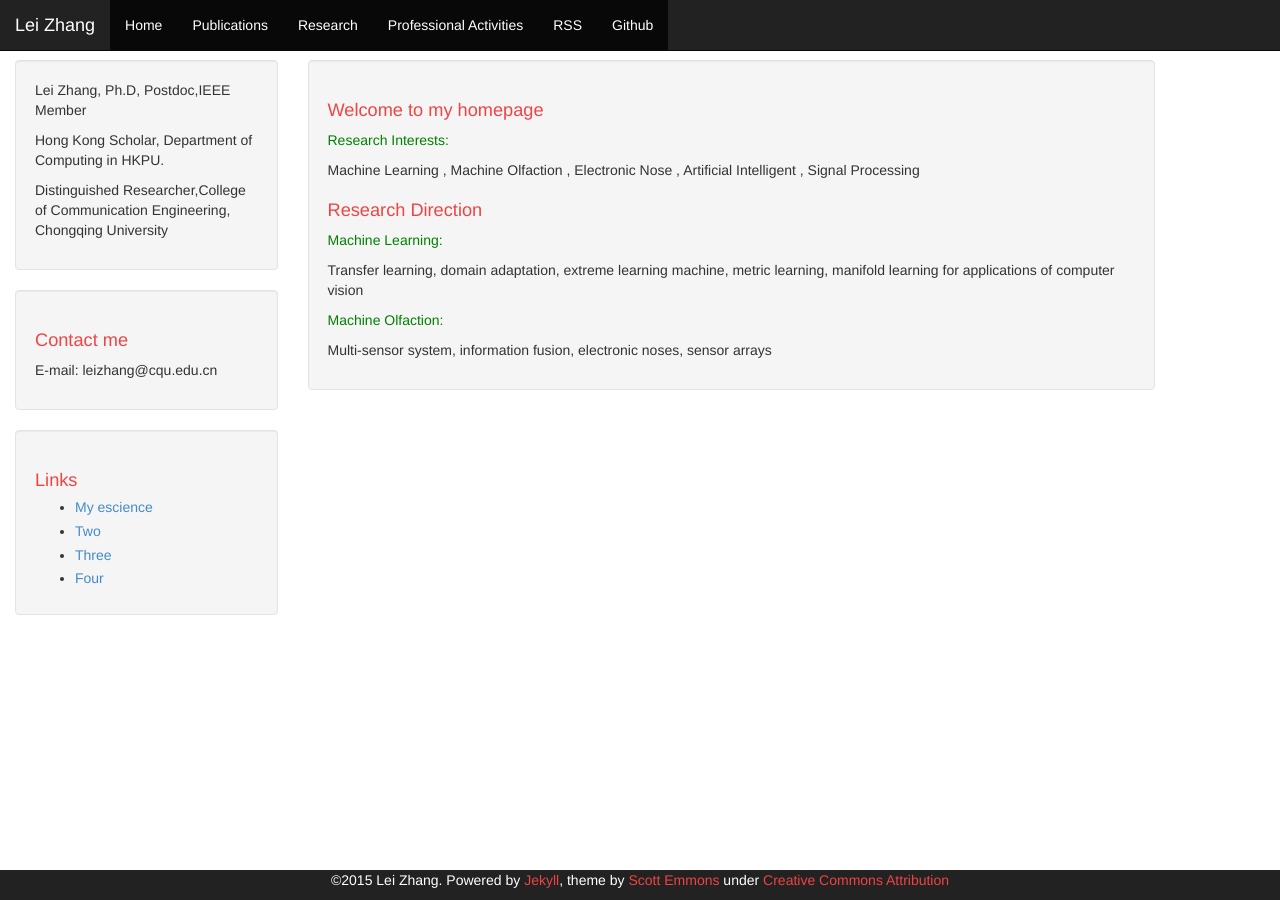
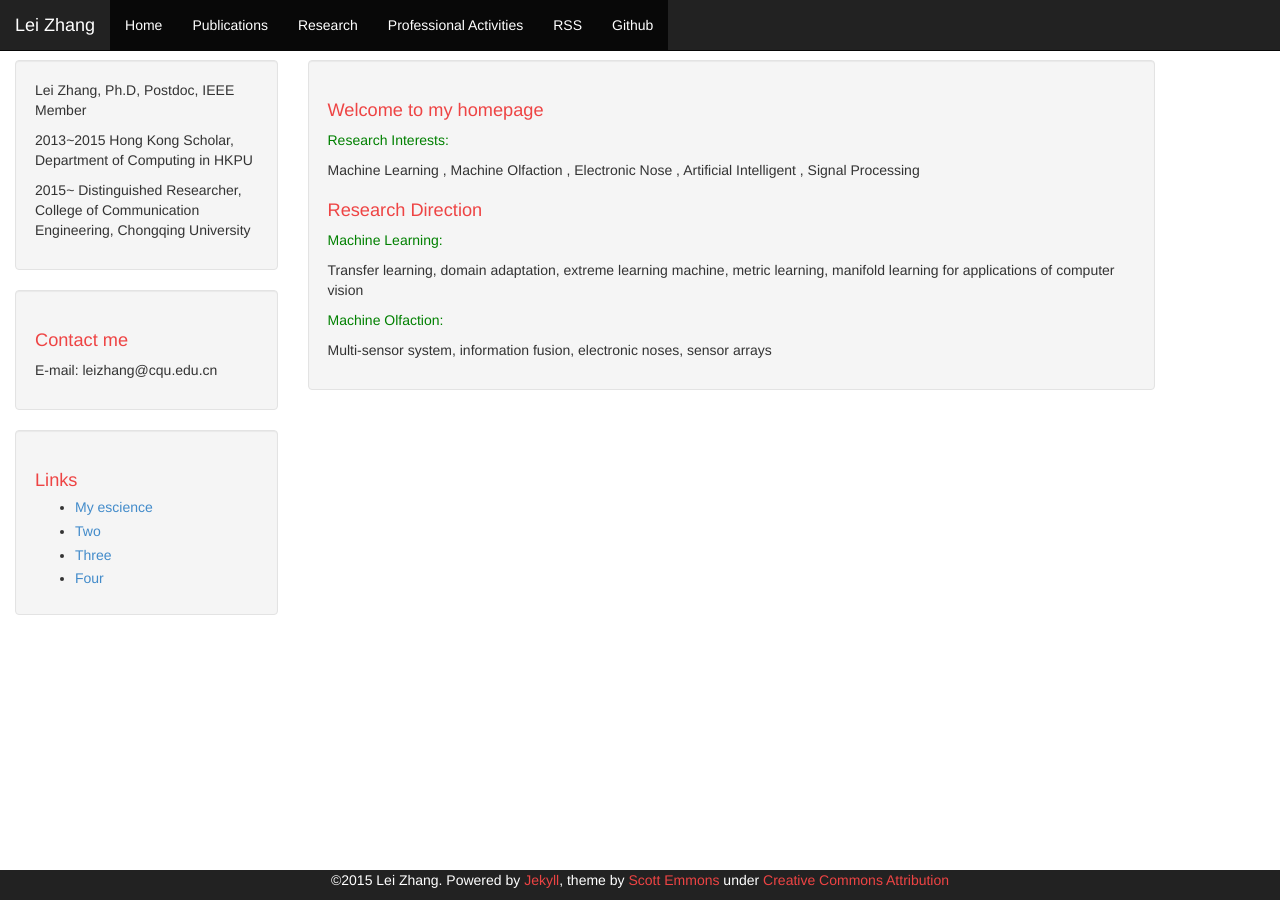
Before and after one commit to DrLeiZhang/website, a Jekyll site: the page built from index.html, in a window 1280 px wide. Built offline with Jekyll 4.4.1, drawn with Linux system fonts in a browser that asks for light colours; Markdown is read by kramdown in place of the engine named in the settings; the list of posts is cut into pages by our own code.

Commit message:
Update
Signed-off-by: leizhang@cqu.edu.cn <leizhang@cqu.edu.cn>

```diff
--- a/_config.yml
+++ b/_config.yml
@@ -1,7 +1,7 @@
 # Jekyll configuration
 
 name: Lei Zhang
-description: <p>Lei Zhang, Ph.D, Postdoc,IEEE Member</p> <p>Hong Kong Scholar, Department of Computing in HKPU.</p> <p> Distinguished Researcher,College of Communication Engineering, Chongqing University</p>
+description: <p>Lei Zhang, Ph.D, Postdoc, IEEE Member</p> <p>2013~2015 Hong Kong Scholar, Department of Computing in HKPU</p> <p> 2015~ Distinguished Researcher, College of Communication Engineering, Chongqing University</p>
 
 
 # url is currently only used only for the RSS feed in feed.xml
```
